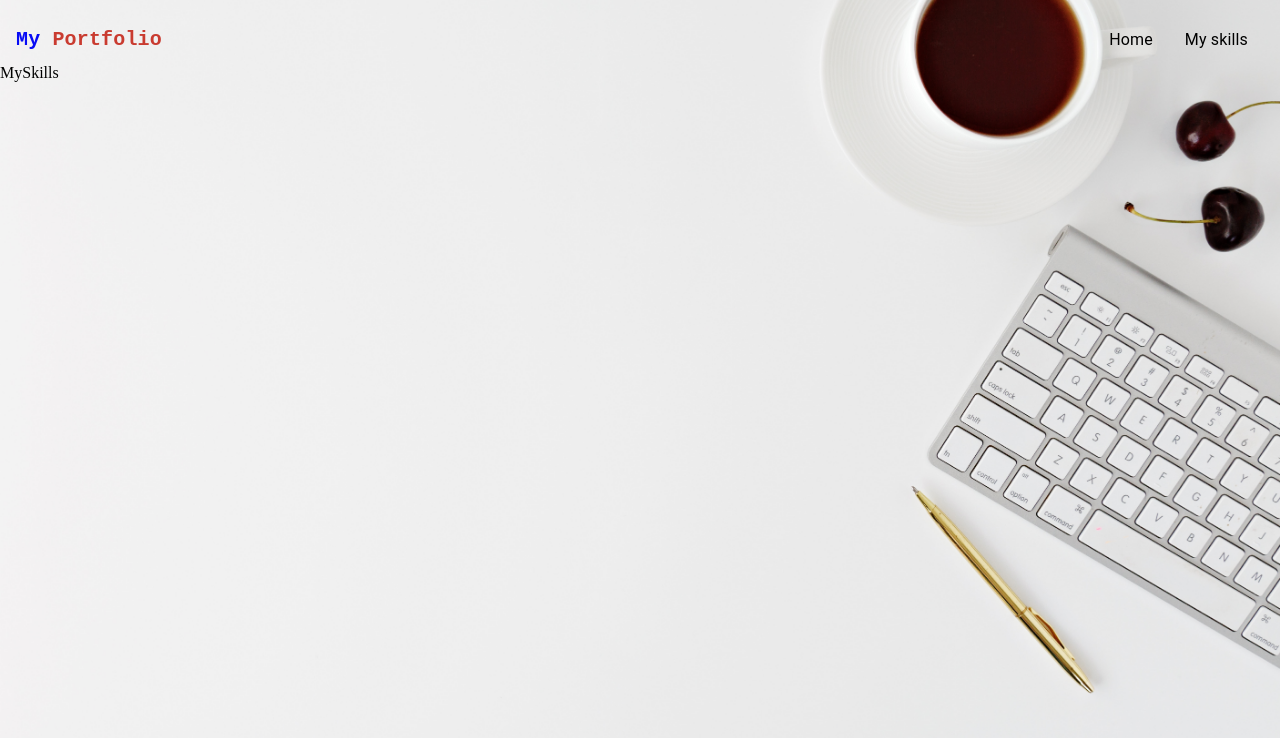
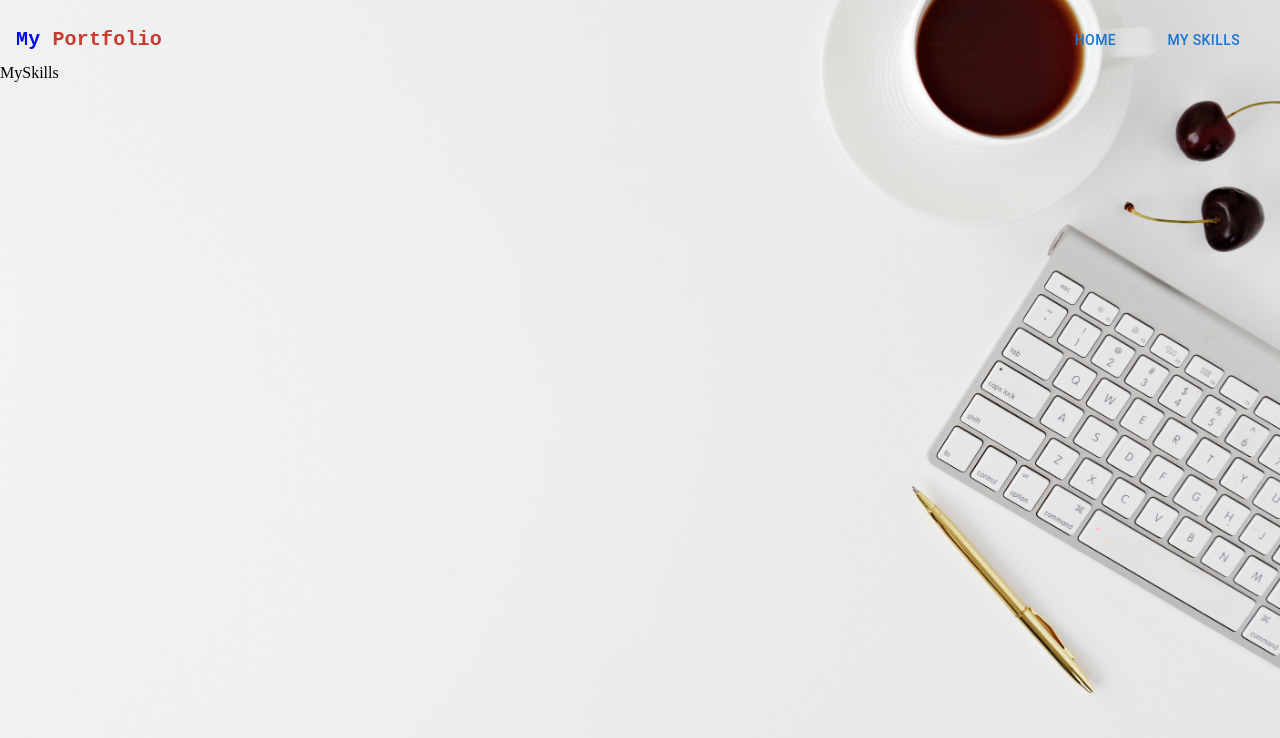
Before and after one commit to prakashmishra1234/MyPortfolio, a React (Create React App) app: page /skills in a window 1280 px wide. Shown: the top 738 px of the page. Built offline with nearby package versions, Linux system fonts and the light colour scheme; the HTML template or start-up script is replaced by a standard one; a web font is replaced by a local one.

Commit message:
Changed typography to button in navbar

```diff
--- a/src/Components/Common/Navbar.tsx
+++ b/src/Components/Common/Navbar.tsx
@@ -1,5 +1,12 @@
 import React from "react";
-import { Box, Typography, Menu, MenuItem, IconButton } from "@mui/material";
+import {
+  Box,
+  Typography,
+  Menu,
+  MenuItem,
+  IconButton,
+  Button,
+} from "@mui/material";
 import ListOutlinedIcon from "@mui/icons-material/ListOutlined";
 import { Link, useNavigate } from "react-router-dom";
 import HomeOutlinedIcon from "@mui/icons-material/HomeOutlined";
@@ -70,15 +77,12 @@ const Navbar = () => {
         <span style={{ color: "#070bf5" }}>My</span> Portfolio
       </Typography>
       <Box sx={{ flexGrow: 0, display: { md: "flex", xs: "none" } }}>
-        <Typography
-          sx={{ margin: "0 1rem" }}
-          onClick={() => navigateRoute("/")}
-        >
+        <Button sx={{ margin: "0 1rem" }} onClick={() => navigateRoute("/")}>
           <Link to="/" style={{ textDecoration: "none", color: "inherit" }}>
             Home
           </Link>
-        </Typography>
-        <Typography
+        </Button>
+        <Button
           sx={{ margin: "0 1rem" }}
           onClick={() => navigateRoute("/skills")}
         >
@@ -88,7 +92,7 @@ const Navbar = () => {
           >
             My skills
           </Link>
-        </Typography>
+        </Button>
       </Box>
     </Box>
   );
```
